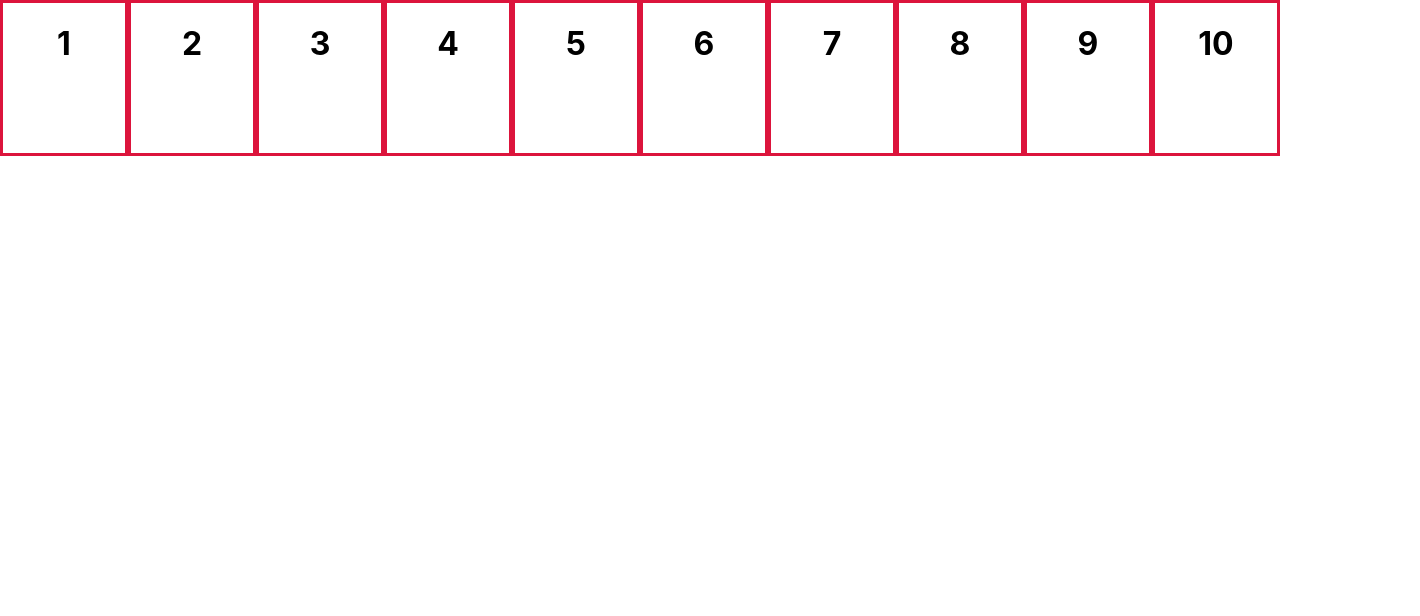
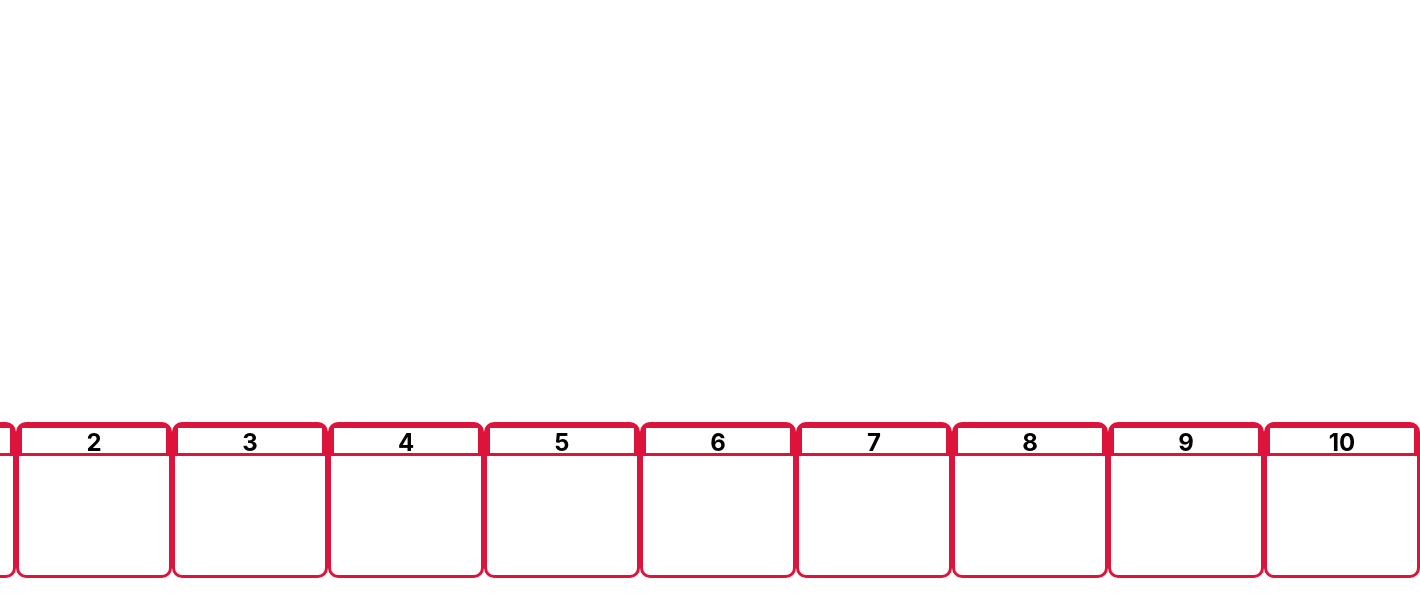
Before and after one commit to DorienP/bowling-score-app, a React (Create React App) app: page / in a window 1280 px wide. Shown: the top 616 px of the page, 1420 px wide, since content can reach past the window. Built offline with nearby package versions, Linux system fonts and the light colour scheme.

Commit message:
added frame numbers

```diff
--- a/src/App.css
+++ b/src/App.css
@@ -0,0 +1,6 @@
+.App {
+  height: 1000px;
+  display: flex;
+  justify-content: center;
+  align-items: center;
+}
--- a/src/Components/scoreboard.css
+++ b/src/Components/scoreboard.css
@@ -4,12 +4,24 @@
 }
 
 .frame {
-    height:150px;
+    height: 150px;
     width: 150px;
-
     border-style: solid;
     border-color: crimson;
+    border-radius: 10px;
+    display: flex;
+}
 
+.number {
+    margin: 0px;
+}
+
+.frame-number {
     display: flex;
+    width: 150px;
+    height: 25px;
+    align-self: flex-start;
     justify-content: center;
+    border-style: solid;
+    border-color:crimson;
 }
--- a/src/Components/scoreboard.jsx
+++ b/src/Components/scoreboard.jsx
@@ -4,52 +4,52 @@ export default function ScoreBoard() {
         <div className="scoreBoard">
             <div className="frame 1">
                 <div className="frame-number">
-                    <h1>1</h1>
+                    <h2 className="number">1</h2>
                 </div>
             </div>
             <div className="frame 2">
             <div className="frame-number">
-                    <h1>2</h1>
+                    <h2 className="number">2</h2>
                 </div>
             </div>
             <div className="frame 3">
             <div className="frame-number">
-                    <h1>3</h1>
+                    <h2 className="number">3</h2>
                 </div>
             </div>
             <div className="frame 4">
             <div className="frame-number">
-                    <h1>4</h1>
+                    <h2 className="number">4</h2>
                 </div>
             </div>
             <div className="frame 5">
             <div className="frame-number">
-                    <h1>5</h1>
+                    <h2 className="number">5</h2>
                 </div>
             </div>
             <div className="frame 6">
             <div className="frame-number">
-                    <h1>6</h1>
+                    <h2 className="number">6</h2>
                 </div>
             </div>
             <div className="frame 7">
             <div className="frame-number">
-                    <h1>7</h1>
+                    <h2 className="number">7</h2>
                 </div>
             </div>
             <div className="frame 8">
             <div className="frame-number">
-                    <h1>8</h1>
+                    <h2 className="number">8</h2>
                 </div>
             </div>
             <div className="frame 9">
             <div className="frame-number">
-                    <h1>9</h1>
+                    <h2 className="number">9</h2>
                 </div>
             </div>
             <div className="frame 10">
             <div className="frame-number">
-                    <h1>10</h1>
+                    <h2 className="number">10</h2>
                 </div>
             </div>
         </div>
```
